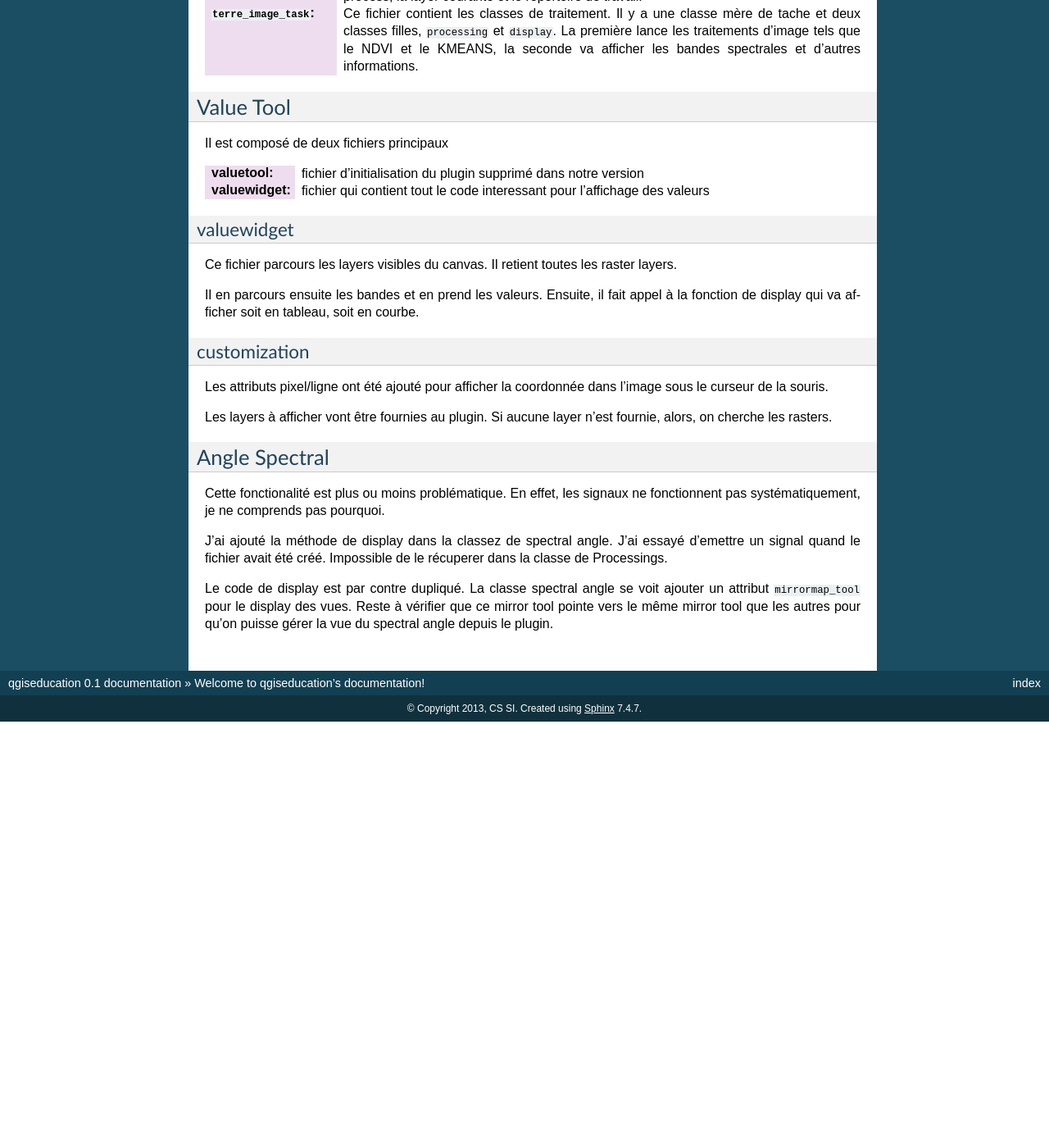
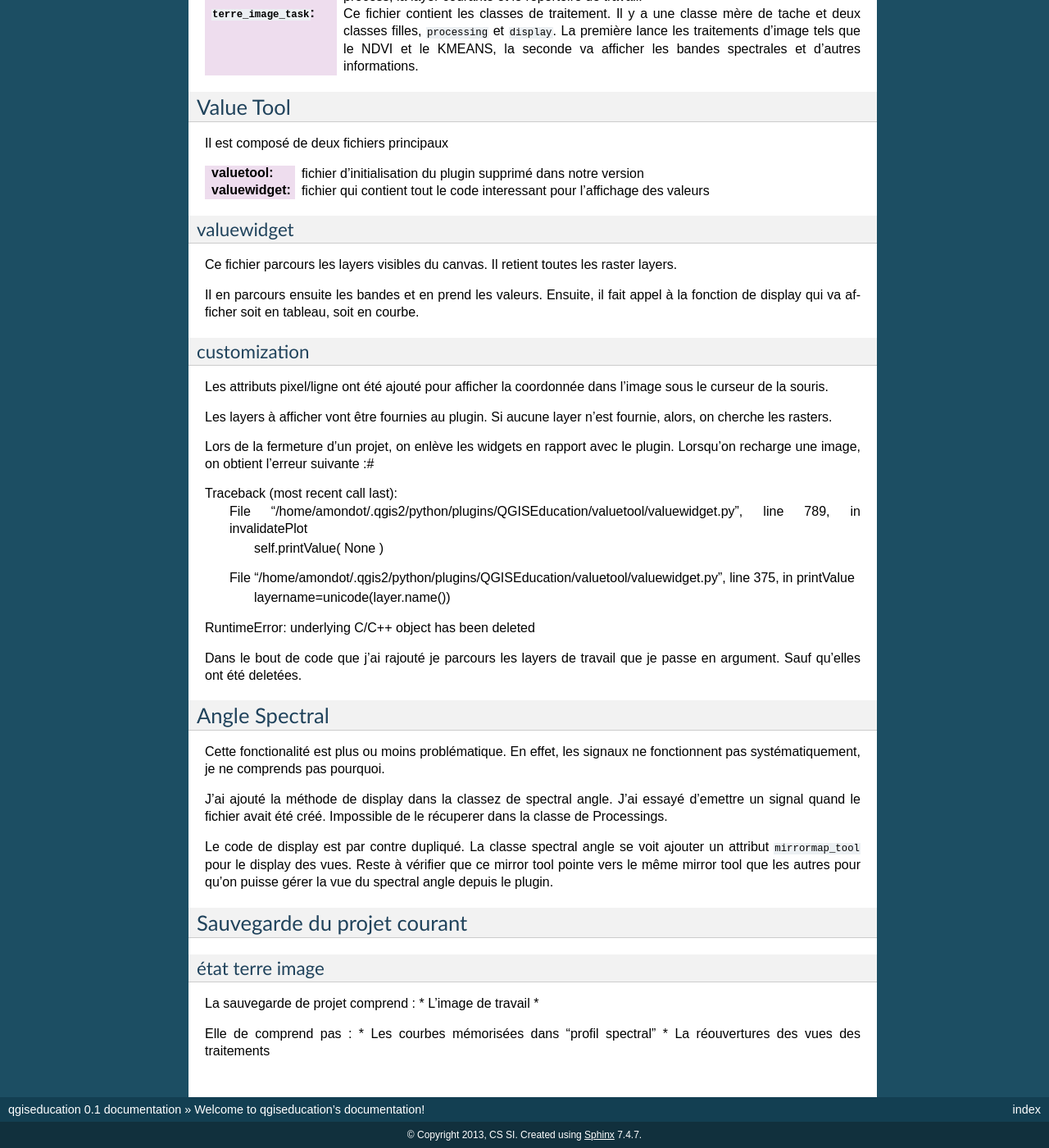
Before and after one commit to CS-SI/TerreImage, a Sphinx documentation site: the page built from help/source/index.rst, in a window 1280 px wide and 1400 px high, scrolled down 2120 px. Shown: the whole window at 82% size. Built offline with Sphinx 7.4.7, drawn with Linux system fonts in a browser that asks for light colours; formulas are drawn with MathJax 3; before the commit the page ends 3000 px from its top, so only the background shows below that; some of the changed text lies outside the part shown.

Commit message:
mise à jour de laide

```diff
--- a/help/source/index.rst
+++ b/help/source/index.rst
@@ -157,6 +157,18 @@ Les attributs pixel/ligne ont été ajouté pour afficher la coordonnée dans l'
 Les layers à afficher vont être fournies au plugin.
 Si aucune layer n'est fournie, alors, on cherche les rasters.
 
+Lors de la fermeture d'un projet, on enlève les widgets en rapport avec le plugin. Lorsqu'on recharge une image, on obtient l'erreur suivante :#
+
+Traceback (most recent call last):
+  File "/home/amondot/.qgis2/python/plugins/QGISEducation/valuetool/valuewidget.py", line 789, in invalidatePlot
+    self.printValue( None )
+  File "/home/amondot/.qgis2/python/plugins/QGISEducation/valuetool/valuewidget.py", line 375, in printValue
+    layername=unicode(layer.name())
+RuntimeError: underlying C/C++ object has been deleted
+
+Dans le bout de code que j'ai rajouté je parcours les layers de travail que je passe en argument. Sauf qu'elles ont été deletées.
+
+
 
 
 
@@ -171,3 +183,21 @@ J'ai essayé d'emettre un signal quand le fichier avait été créé. Impossible
 
 Le code de display est par contre dupliqué. La classe spectral angle se voit ajouter un attribut ``mirrormap_tool`` pour le display des vues.
 Reste à vérifier que ce mirror tool pointe vers le même mirror tool que les autres pour qu'on puisse gérer la vue du spectral angle depuis le plugin.
+
+
+
+
+Sauvegarde du projet courant
+============================
+
+
+état terre image
+----------------
+La sauvegarde de projet comprend :
+* L'image de travail
+*
+
+
+Elle de comprend pas :
+* Les courbes mémorisées dans "profil spectral"
+* La réouvertures des vues des traitements
```
Also changed, not shown: 1 other file.
